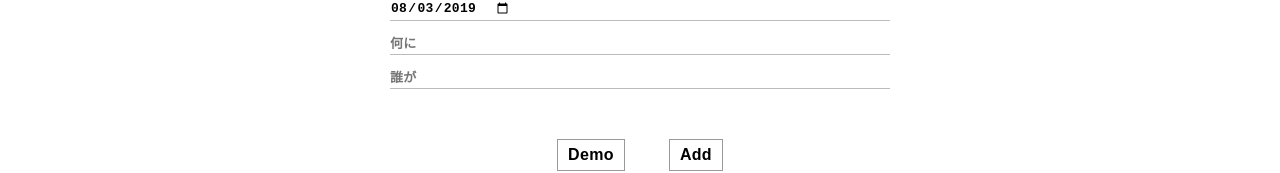
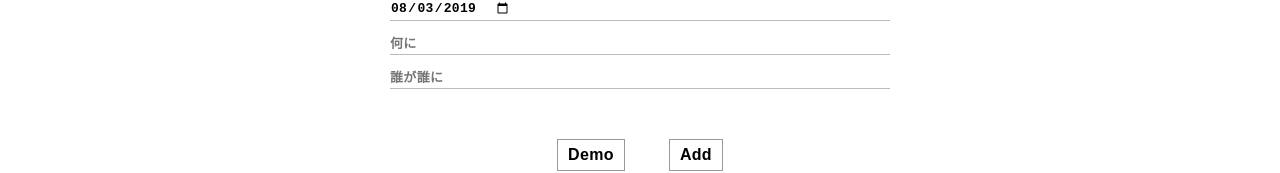
Before and after one commit to dorara-m/debt-log, a Vue app: page / in a window 1280 px wide. Both pictures are taken after a click on the button "新規". Shown: the part 589-762 px from the top of the page. Built offline with nearby package versions, Linux system fonts and the light colour scheme; no server answers; the database is empty.

Commit message:
mod: a→b

```diff
--- a/src/App.vue
+++ b/src/App.vue
@@ -55,7 +55,7 @@
                 <input type="text" ref="label_edit" :value="tmpMochi.label" placeholder="何に">
               </div>
               <div class="inputWrap">
-                <input type="text" ref="person_edit" :value="tmpMochi.person" placeholder="誰が">
+                <input type="text" ref="person_edit" :value="tmpMochi.person" placeholder="誰が誰に">
               </div>
             </form>
             <div class="btnArea">
@@ -87,7 +87,7 @@
                 <input type="text" ref="label" placeholder="何に">
               </div>
               <div class="inputWrap">
-                <input type="text" ref="person" placeholder="誰が">
+                <input type="text" ref="person" placeholder="誰が誰に">
               </div>
             </form>
             <div class="btnArea">
@@ -186,9 +186,9 @@ export default {
     mochiAdd_demo: function() {
       this.mochisRef.push ({
         date: '2019-07-01',
-        person: 'サンプルさん',
-        label: 'お茶',
-        price: '3000'
+        person: 'Aさん→Bさん',
+        label: 'ペットボトルお茶',
+        price: '150'
       });
       this.closeModal();
     },
```
